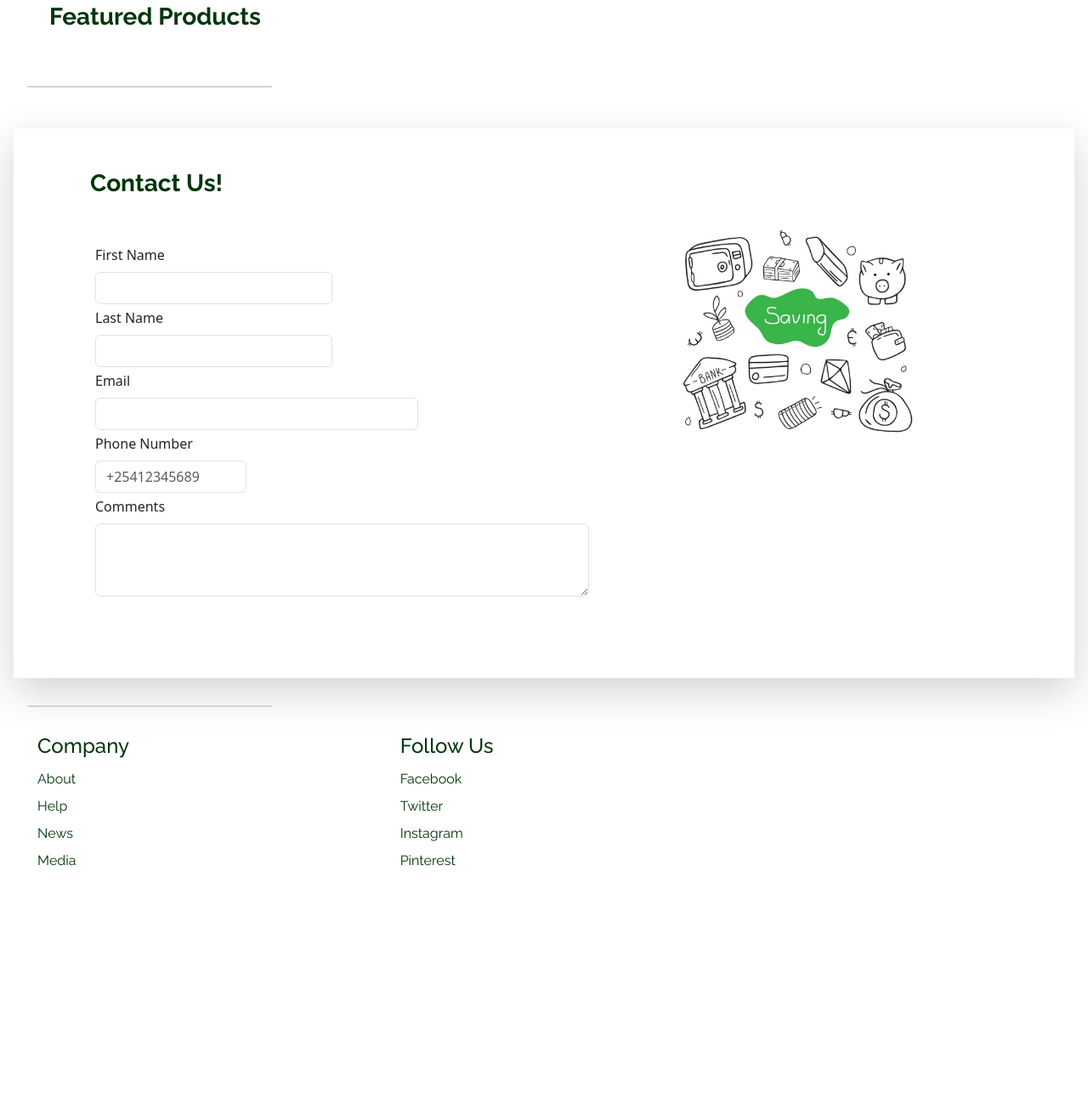
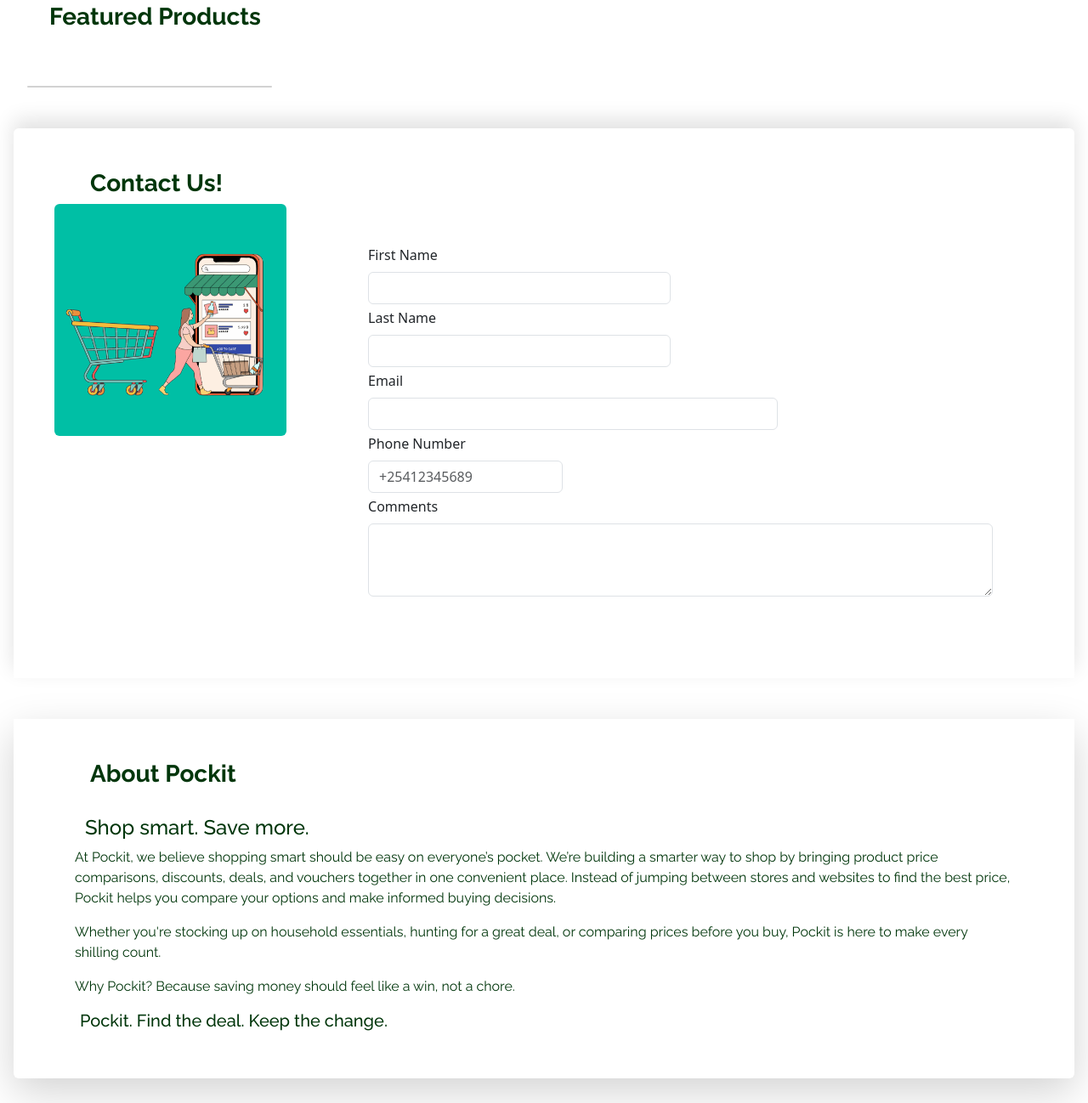
Before and after one commit to abigaelwambui/pockit-project, a website: page index.html in a window 1280 px wide. Shown: the part 465-1763 px from the top of the page at 85% size. Before the commit the page ends 1510 px from the top, so only its background shows below. Drawn offline with nearby package versions, Linux system fonts and the light colour scheme; no server answers.

Commit message:
Added the About us

```diff
--- a/index.html
+++ b/index.html
@@ -36,10 +36,10 @@
                                 <a class="nav-link" href="#stores">Stores</a>
                             </li>
                             <li class="nav-item">
-                                <a class="nav-link" href="#deals">Contact Us</a>
+                                <a class="nav-link" href="#contact-us">Contact Us</a>
                             </li>
                             <li class="nav-item">
-                                <a class="nav-link" href="#vouchers">About Us</a>
+                                <a class="nav-link" href="#about-us">About Us</a>
                             </li>
 
                         </ul>
@@ -77,9 +77,12 @@
 
             </div>
         </section>
-        <div id="contact-us" class="content mt-5 rounded-top bg-1 shadow-lg p-5 " >
+        <div id="contact-us" class="content mt-5 rounded-top bg-1 p-5 " >
             <h3>Contact Us!</h3>
             <div class="d-flex justify-content-center gap-5">
+                <div>
+                    <img src="assets/Online-Shopping-vs.-Traditional-Shopping-Pros-and-Cons.png" class="rounded" width="100%">
+                </div>
                 <form class="row gap-1 contact p-5">
                     <div class="col-md-6">
                         <label for="firstName" class="form-label">First Name</label>
@@ -102,19 +105,21 @@
                         <textarea class="form-control" id="comments" rows="3"></textarea>
                     </div>
                 </form>
-                <div>
-                    <img src="assets/doodles.jpg" class="rounded" width="70%">
-                </div>
+
             </div>
             <div>
 
             </div>
 
         </div>
-        <section id="vouchers" class="card-carousel">
-            <div class="card" style="width: 18rem;">
-
-            </div>
+        <section id="about-us" class="content mt-5 rounded-bottom bg-1 shadow-lg p-5">
+            <h3>About Pockit</h3>
+            <br>
+            <h4>Shop smart. Save more.</h4>
+            <p>At Pockit, we believe shopping smart should be easy on everyone’s pocket. We’re building a smarter way to shop by bringing product price comparisons, discounts, deals, and vouchers together in one convenient place. Instead of jumping between stores and websites to find the best price, Pockit helps you compare your options and make informed buying decisions.</p>
+            <p>Whether you're stocking up on household essentials, hunting for a great deal, or comparing prices before you buy, Pockit is here to make every shilling count.</p>
+            <p>Why Pockit? Because saving money should feel like a win, not a chore.</p>
+            <h5>Pockit. Find the deal. Keep the change.</h5>
         </section>
 
     </main>
@@ -162,7 +167,6 @@
 
 
         </div>
-        <div class="container"></div>
     </footer>
 
     <script src="js/index.js"></script>
--- a/style/style.css
+++ b/style/style.css
@@ -77,7 +77,30 @@ main .content .contact {
     padding: 0 2em
 }
 
+main .content h4 {
+    color: hwb(132 0% 79%);
+    font-family: "Raleway", sans-serif;
+    font-optical-sizing: auto;
+    padding: 0 1.5em
+}
 
+main .content p {
+    color: hwb(132 0% 79%);
+    font-family: "Raleway", sans-serif;
+    font-optical-sizing: auto;
+    padding: 0 1.5em
+}
+
+main .content h5 {
+    color: hwb(132 0% 79%);
+    font-family: "Raleway", sans-serif;
+    font-optical-sizing: auto;
+    padding: 0 1.5em
+}
+
+main #contact-us {
+    box-shadow: 0 -10px 25px rgba(0, 0, 0, 0.12);
+}
 
 body #footer {
     color: hwb(132 0% 79%);
```
Also changed, not shown: assets/Online-Shopping-vs.-Traditional-Shopping-Pros-and-Cons.png (added).
